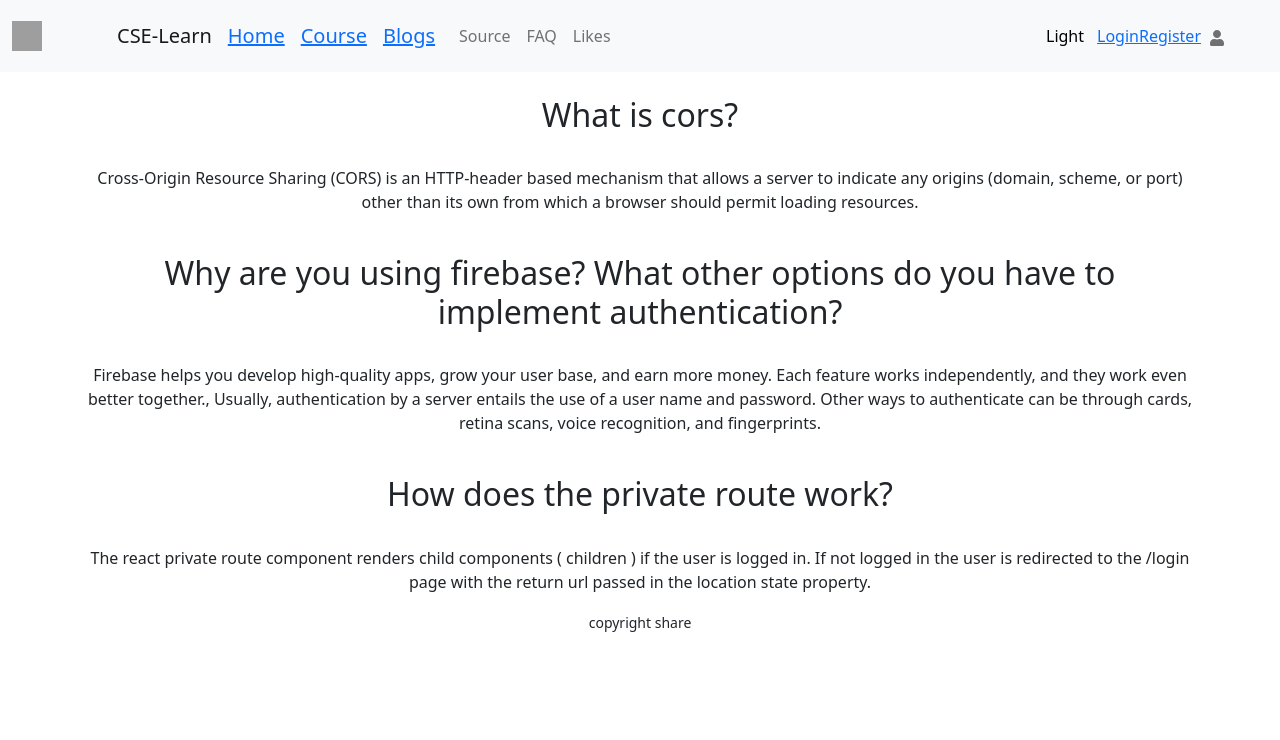
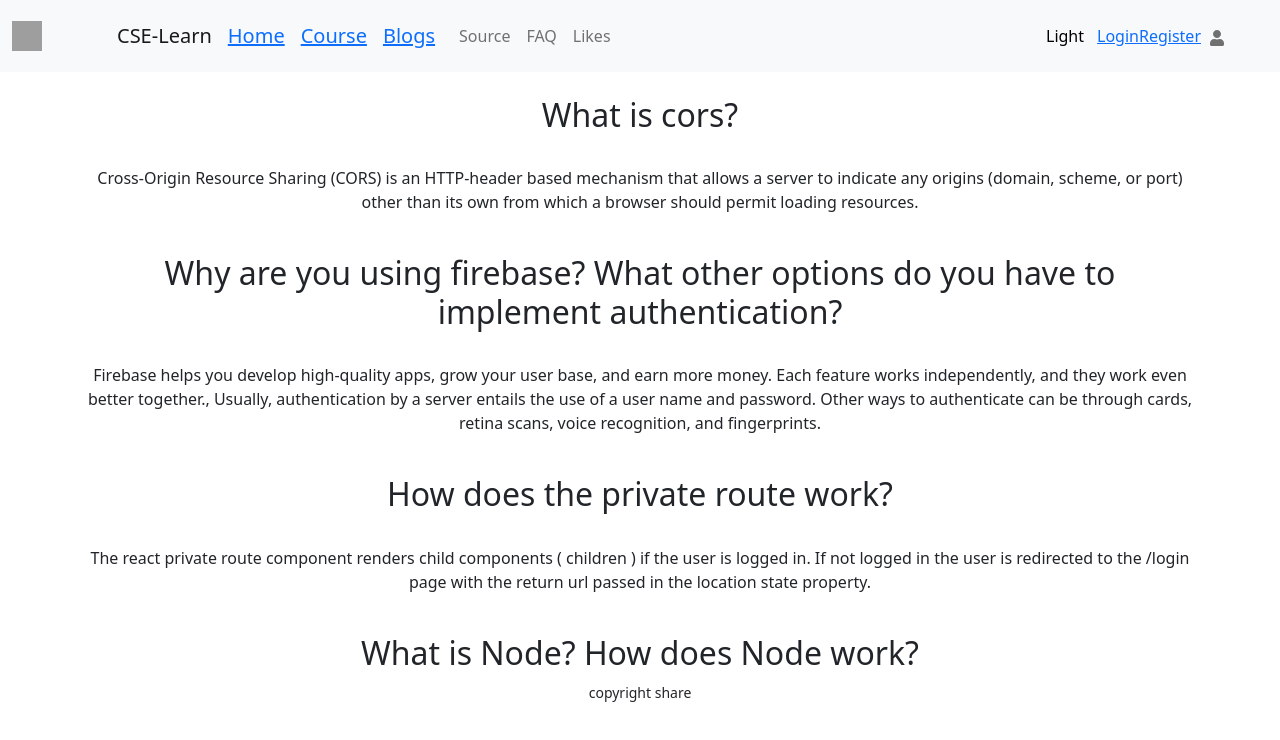
Before and after one commit to tushart681/assignment10-client-site, a React (Create React App) app: page /blogs in a window 1280 px wide. Shown: the top 740 px of the page. Built offline with nearby package versions, Linux system fonts and the light colour scheme; no server answers; grey boxes are pictures that could not be loaded.

Commit message:
11th update

```diff
--- a/src/pages/blogs/Blog.js
+++ b/src/pages/blogs/Blog.js
@@ -14,6 +14,8 @@ const Blog = () => {
             <h2>How does the private route work?</h2>
             <br />
             <p>The react private route component renders child components ( children ) if the user is logged in. If not logged in the user is redirected to the /login page with the return url passed in the location state property.</p>
+            <br />
+            <h2>What is Node? How does Node work?</h2>
         </div>
     );
 };
```
